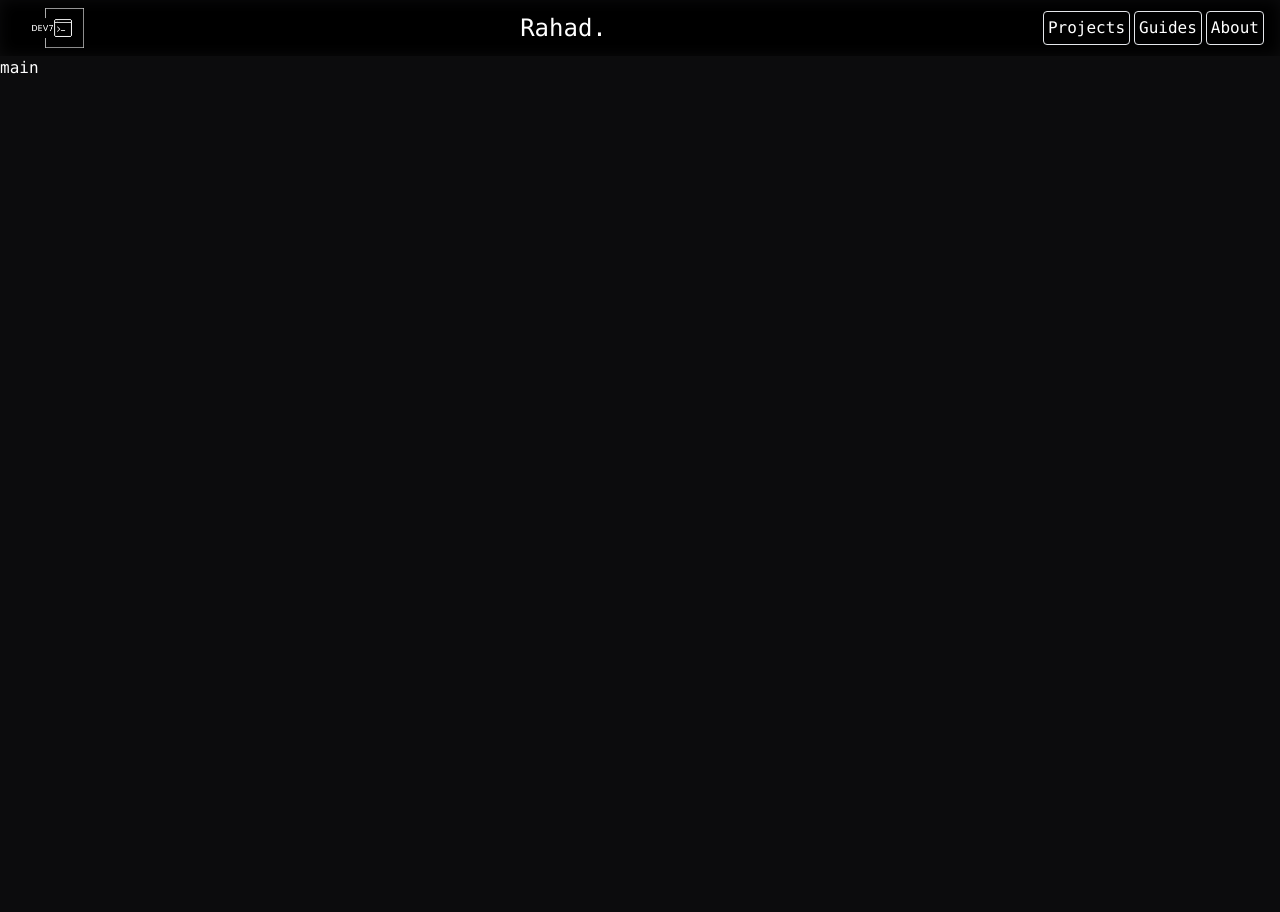
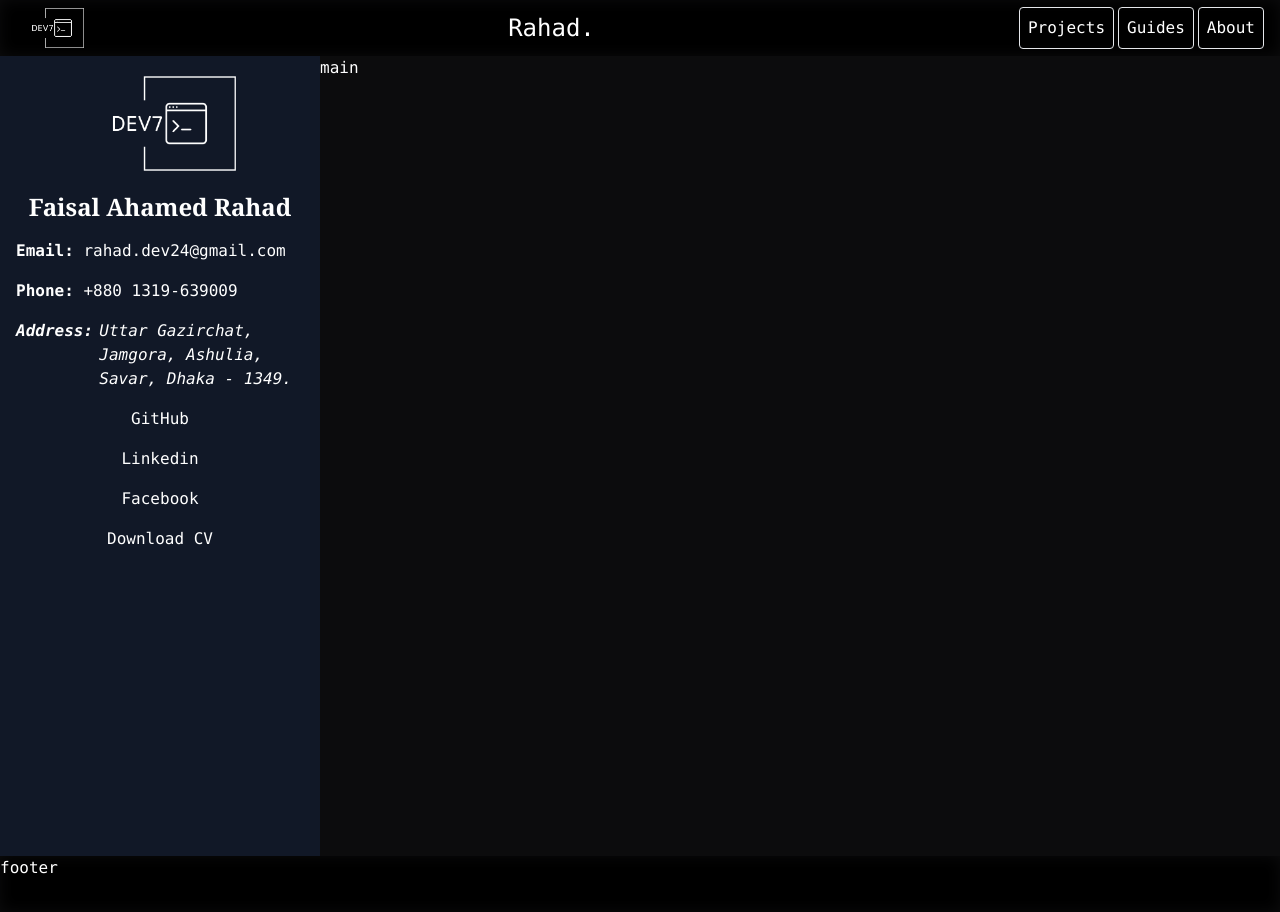
Before and after one commit to rahad-dev24/portfolio_next14, a Next.js app: page / in a window 1280 px wide. Before the commit the page ends 856 px from the top, so only its background shows below. Built offline with nearby package versions, Linux system fonts and the light colour scheme.

Commit message:
sidebar till links

```diff
--- /dev/null
+++ b/app/_lib/nav.tsx
@@ -0,0 +1,38 @@
+import React from "react";
+import Link from "next/link";
+import Btn from "@/components/Btn";
+import Menu from "@/components/menu";
+const Nav = () => {
+  const button_css: string =
+    " hidden lg:block hover:bg-[#FFFFFF] hover:text-black rounded ml-1 hover:text-bold p-2";
+  return (
+    <nav className="h-full">
+      <ul className="flex flex-wrap content-center items-center h-full px-4">
+        <Link href="/" className="group">
+          <img
+            src="/white.png"
+            alt="logo"
+            height={"56"}
+            width={"72"}
+            className="group-hover:hidden rounded p-1"
+          />
+          <img
+            src="/black.png"
+            alt="logo"
+            height={"56"}
+            width={"72"}
+            className="hidden group-hover:block group-hover:bg-white transition-all ease-in rounded p-1"
+          />
+        </Link>
+
+        <li className="text-2xl mr-auto md:mx-auto">Rahad.</li>
+        <Btn pathURL="/contact" button_text="Projects" className={button_css} />
+        <Btn pathURL="/projects" button_text="Guides" className={button_css} />
+        <Btn pathURL="/about" button_text="About" className={button_css} />
+        <Menu />
+      </ul>
+    </nav>
+  );
+};
+
+export default Nav;
--- /dev/null
+++ b/app/_lib/sidebar.tsx
@@ -0,0 +1,54 @@
+import Link from "next/link";
+import React from "react";
+
+const Sidebar = () => {
+  return (
+    <aside className="hidden lg:block lg:w-72 xl:w-80 h-screen  bg-gray-900 p-4 fixed top-14 left-0">
+      <article className="flex flex-col gap-4 items-center ">
+        <Link href="/" className="group mt-auto">
+          <img
+            src="/white.png"
+            alt="logo"
+            className="group-hover:hidden rounded p-1 h-auto w-40 cursor-default"
+          />
+          <img
+            src="/black.png"
+            alt="logo"
+            className="hidden group-hover:block group-hover:bg-white transition-all ease-in rounded p-1 h-auto w-40 cursor-default"
+          />
+        </Link>
+
+        <p className="text-xl xl:text-2xl font-bold font-serif ">
+          Faisal Ahamed Rahad
+        </p>
+        <Link
+          href="mailto: rahad.dev24@gmail.com"
+          className="font-bold text-sm text-left w-full xl:text-base"
+        >
+          Email: <span className="font-thin">rahad.dev24@gmail.com</span>
+        </Link>
+        <Link
+          href="tel:+8801319639009"
+          className="text-left w-full font-bold text-sm xl:text-base"
+        >
+          Phone: <span className="font-thin">+880 1319-639009</span>
+        </Link>
+
+        <address className="text-sm text-left w-full xl:text-base">
+          <span className="font-bold">Address: </span>
+          <div className="float-right text-left mr-3 xl:mr-3">
+            <p className="font-thin">Uttar Gazirchat,</p>
+            <p className="font-thin">Jamgora, Ashulia,</p>
+            <p className="font-thin">Savar, Dhaka - 1349.</p>
+          </div>
+        </address>
+        <Link href="/">GitHub</Link>
+        <Link href="/about">Linkedin</Link>
+        <Link href="/about">Facebook</Link>
+        <Link href="/about">Download CV</Link>
+      </article>
+    </aside>
+  );
+};
+
+export default Sidebar;
--- a/app/layout.tsx
+++ b/app/layout.tsx
@@ -1,9 +1,7 @@
 import type { Metadata } from "next";
 import "./globals.css";
-import Menu from "@/components/menu";
-import Image from "next/image";
-import Link from "next/link";
-import Btn from "@/components/Btn";
+import Nav from "./_lib/nav";
+import Sidebar from "./_lib/sidebar";
 export const metadata: Metadata = {
   title: "Portfolio",
   description: "Portfolio with Next.js 14 and Tailwind CSS",
@@ -14,53 +12,17 @@ export default function RootLayout({
 }: Readonly<{
   children: React.ReactNode;
 }>) {
-  const button_css: string =
-    " hidden lg:block hover:bg-[#FFFFFF] hover:text-black rounded ml-1 ";
   return (
     <html lang="en">
-      <body className="m-0 p-0 bg-[#0C0C0D] text-white font-mono">
+      <body className="m-0 p-0 bg-[#0C0C0D] text-white font-mono ">
         <header className="backdrop-blur backdrop-contrast-125 sticky top-0 h-14 ">
-          <nav className="h-full">
-            <ul className="flex flex-wrap content-center items-center h-full px-4">
-              <Link href="/" className="group">
-                <img
-                  src="/white.png"
-                  alt="logo"
-                  height={"56"}
-                  width={"72"}
-                  className="group-hover:hidden rounded p-1"
-                />
-                <img
-                  src="/black.png"
-                  alt="logo"
-                  height={"56"}
-                  width={"72"}
-                  className="hidden group-hover:block group-hover:bg-white transition-all ease-in rounded p-1"
-                />
-              </Link>
-
-              <li className="text-2xl mr-auto md:mx-auto">Rahad.</li>
-              <Btn
-                pathURL="/contact"
-                button_text="Projects"
-                className={button_css}
-              />
-              <Btn
-                pathURL="/projects"
-                button_text="Guides"
-                className={button_css}
-              />
-              <Btn
-                pathURL="/about"
-                button_text="About"
-                className={button_css}
-              />
-              <Menu />
-            </ul>
-          </nav>
-        </header>
+          <Nav />
+        </header>{" "}
+        <Sidebar />
         {children}
-        <footer></footer>
+        <footer className="backdrop-blur backdrop-contrast-125 sticky top-0 h-14 ">
+          footer
+        </footer>
       </body>
     </html>
   );
--- a/app/page.tsx
+++ b/app/page.tsx
@@ -1,4 +1,6 @@
+import Link from "next/link";
+import Image from "next/image";
+import Sidebar from "./_lib/sidebar";
 export default function Home() {
-  return (
-    <main className="min-h-screen">main</main>);
+  return <main className=" min-h-screen lg:ml-72 xl:ml-80">main</main>;
 }
--- a/components/Btn.tsx
+++ b/components/Btn.tsx
@@ -13,7 +13,7 @@ const Btn = ({
   return (
     <Link href={pathURL}>
       <button
-        className={`transition-all ease-in text-white border py-1 px-1 ${className}`}
+        className={`transition-all ease-in text-white border p-1 ${className}`}
       >
         {button_text}
       </button>
```
